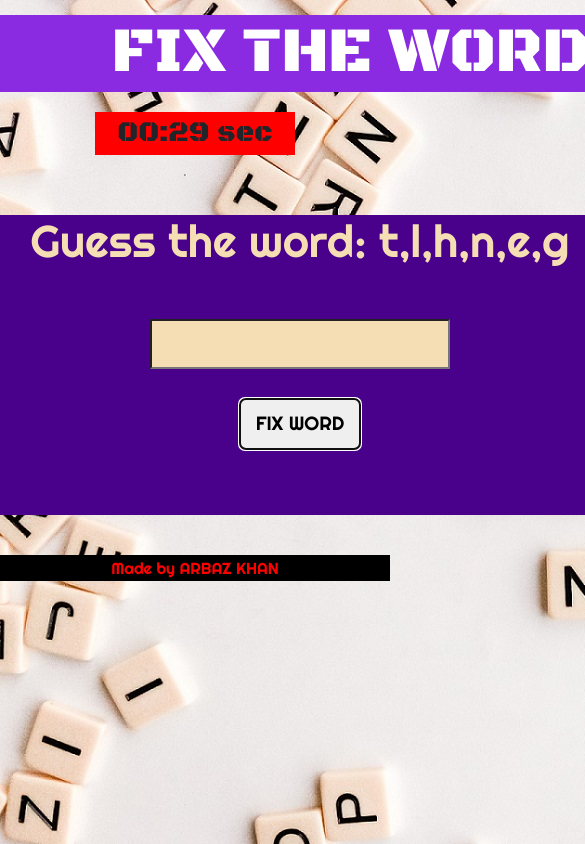
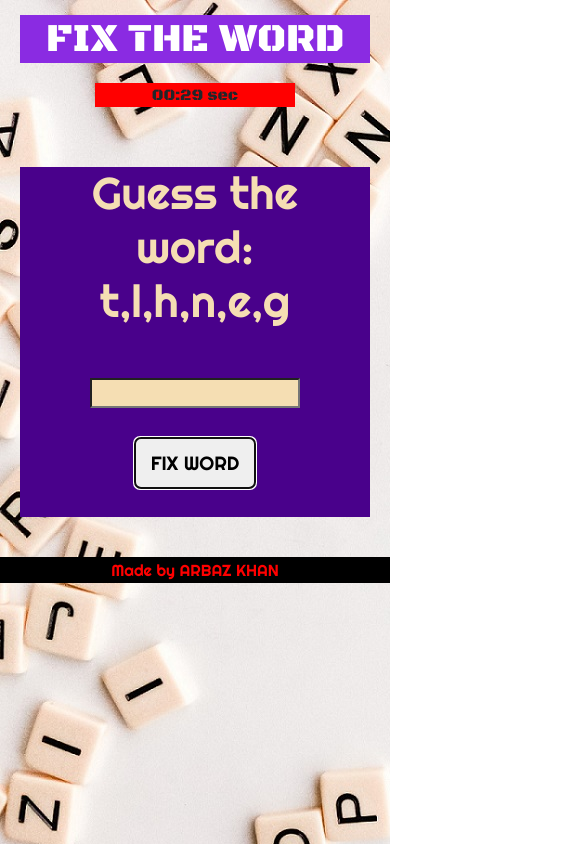
Before and after one commit to ArbazKhan-Developer/Word-Game, a plain HTML site: page index.html in a window 390 px wide. Both pictures are taken after a click on the button "CLICK HERE TO START". Shown: the top 844 px of the page, 585 px wide, since content can reach past the window. Drawn offline with nearby package versions, Linux system fonts and the light colour scheme; a web font is replaced by a local one.

Commit message:
uodated
yes

```diff
--- a/style.css
+++ b/style.css
@@ -42,6 +42,7 @@ body{
     font-size: 1.2rem;
     width: 300px;
     height: 50px;
+    text-transform: lowercase;
 }
 .card1 button{
     border: none;
@@ -81,3 +82,25 @@ body{
     margin-top: 20px;
 
 }
+@media only screen and (max-width: 590px) {
+
+    .card2{
+        width:350px;
+
+    }
+    .card2 h1{
+        font-size: 2.5rem;
+    }
+    #demo{
+        font-size: 1rem;
+    }
+    .card1{
+        width: 350px;
+        height: 350px;
+    }
+    .card1 input{
+        width: 210px;
+        font-size: .8rem;
+        height: 30px;
+    }
+}
```
